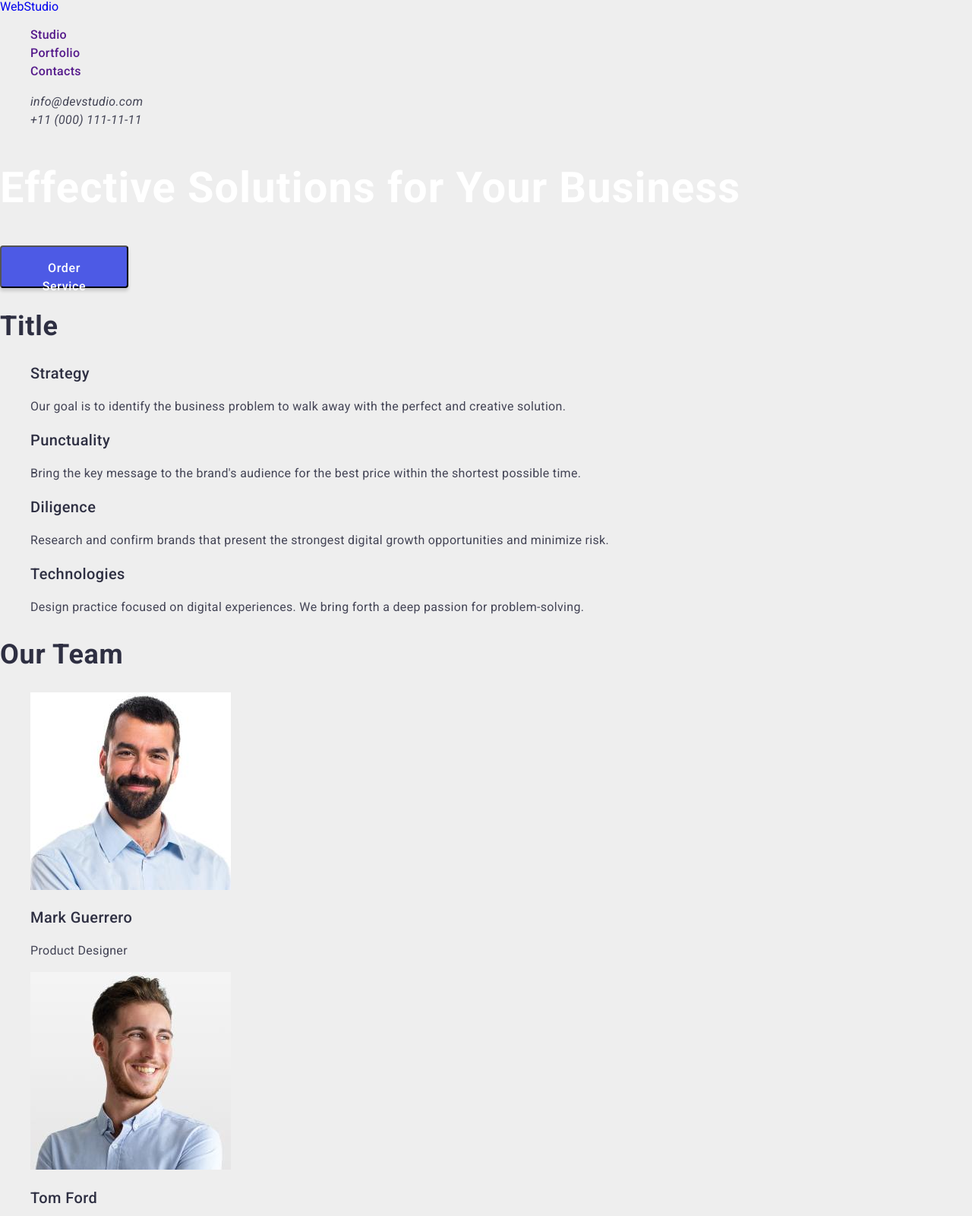
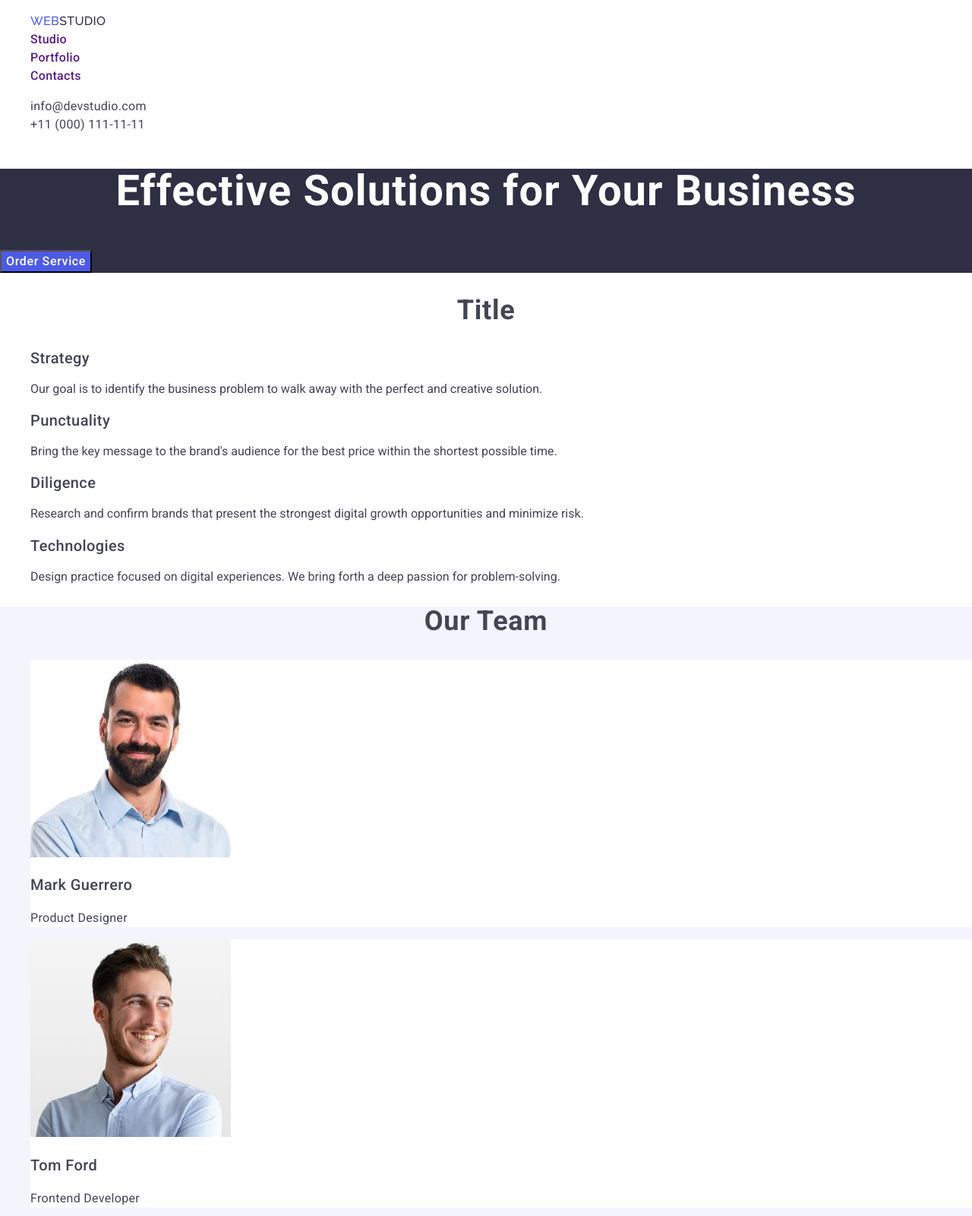
Before and after one commit to Mioshanika/goit-markup-hw-02, a plain HTML site: page index.html in a window 1280 px wide. Shown: the top 1600 px of the page at 76% size. Drawn offline with nearby package versions, Linux system fonts and the light colour scheme.

Commit message:
Update for html and css

```diff
--- a/css/styles.css
+++ b/css/styles.css
@@ -1,13 +1,25 @@
 body {
     font-family: Roboto, sans-serif;
-    color: #2e2f42;
-    background-color: #eee;
+    color: #434455;
+    background-color: #fff;
 }
 a {
     text-decoration: none;
 }
 ul {
     list-style-type: none;
+}
+.headr-logo {
+    font-family: "Raleway", sans-serif;
+    font-weight: 700;
+    font-size: 18px;
+    line-height: 1.17;
+    letter-spacing: .03em;
+    text-transform: uppercase;
+    color: #4d5ae5;
+}
+.headr-logo span {
+    color: #2e2f42;
 }
 .main-menu a {
     font-weight: 500;
@@ -26,16 +38,20 @@ ul {
     font-size: 16px;
     line-height: 1.5;
     letter-spacing: .02em;
+    font-style: normal;
     color: #434455;
 }
 .contact-us a:hover,
 .contact-us a:focus {
     color: #404bbf;
 }
+.sectn-motto {
+    background-color: #2e2f42;
+}
 .order-btn {
-    padding: 16px 32px;
+    /* padding: 16px 32px;
     /* box model */
-    width: 169px;
+    /* width: 169px;
     height: 56px;
     display: flex;
     align-items: flex-start;
@@ -48,27 +64,43 @@ ul {
     line-height: 1.5;
     letter-spacing: .04em;
     color: #fff;
-    /* visuals */
+    background-color: #4d5ae5;
+    /* visuals
     box-shadow: 0 4px 4px 0 rgb(0  0  0 / .15);
-    background-color: #4d5ae5;
-    border-radius: 4px;
+    border-radius: 4px; */
     cursor: pointer;
 }
-.order-btn:hover {
+.order-btn:hover,
+.order-btn:focus {
     background-color: #404bbf;
+}
+.sectn-team {
+    background-color: #f4f4fd;
+}
+.team-cards li {
+    background-color: #fff;
+}
+.team-cards p {
+    font-size: 16px;
+    line-height: 1.5;
+    letter-spacing: .02em;
+    color: #434455;
 }
 h1 {
     font-weight: 700;
     font-size: 56px;
-    line-height: 1.07143;
+    line-height: 1.07;
     letter-spacing: .02em;
+    text-align: center;
     color: #fff;
 }
 h2 {
     font-weight: 700;
     font-size: 36px;
-    line-height: 1.11111;
+    line-height: 1.11;
     letter-spacing: .02em;
+    text-align: center;
+    text-transform: capitalize;
 }
 h3 {
     font-weight: 500;
@@ -76,11 +108,20 @@ h3 {
     line-height: 1.2;
     letter-spacing: .02em;
 }
-.details {
-    font-size: 16px;
-    line-height: 1.5;
-    letter-spacing: .02em;
-    color: #434455;
+.footr {
+    background-color: #2e2f42;
+}
+.footr-logo {
+    font-family: "Raleway", sans-serif;
+    font-weight: 700;
+    font-size: 18px;
+    line-height: 1.17;
+    letter-spacing: .03em;
+    text-transform: uppercase;
+    color: #4d5ae5;
+}
+.footr-logo span {
+    color: #f4f4fd;
 }
 .footr-note {
     font-size: 16px;
--- a/index.html
+++ b/index.html
@@ -16,8 +16,8 @@
   <body>
     <header>
       <nav>
-        <a class="headr-logo" href="./index.html">WebStudio</a>
         <ul class="main-menu">
+          <li><a class="headr-logo" href="./index.html">Web<span>Studio</span></a></li>
           <li><a href="">Studio</a></li>
           <li><a href="">Portfolio</a></li>
           <li><a href="">Contacts</a></li>
@@ -32,7 +32,7 @@
     </header>
     <main>
       <!-- Motto -->
-      <section>
+      <section class="sectn-motto">
         <h1>Effective Solutions for Your Business</h1>
         <button class="order-btn" type="button">Order Service</button>
       </section>
@@ -67,28 +67,28 @@
         </ul>
       </section>
       <!-- Team -->
-      <section>
+      <section class="sectn-team">
         <h2>Our Team</h2>
-        <ul>
+        <ul class="team-cards">
           <li>
             <img src="./images/img-3.jpg" alt="Mark Guerrero's photo" width="264">
             <h3>Mark Guerrero</h3>
-            <p class="details">Product Designer</p>
+            <p>Product Designer</p>
           </li>
           <li>
             <img src="./images/img-2.jpg" alt="Tom Ford's photo" width="264">
             <h3>Tom Ford</h3>
-            <p class="details">Frontend Developer</p>
+            <p>Frontend Developer</p>
           </li>
           <li>
             <img src="./images/img-1.jpg" alt="Camila Garcia's photo" width="264">
             <h3>Camila Garcia</h3>
-            <p class="details">Marketing</p>
+            <p>Marketing</p>
           </li>
           <li>
             <img src="./images/img.jpg" alt="Daniel Wilson's photo" width="264">
             <h3>Daniel Wilson</h3>
-            <p class="details">UI Designer</p>
+            <p>UI Designer</p>
           </li>
         </ul>
       </section>
@@ -129,8 +129,8 @@
         </ul>
       </section>
     </main>
-    <footer>
-      <a class="footr-logo" href="./index.html">WebStudio</a>
+    <footer class="footr">
+      <a class="footr-logo" href="./index.html">Web<span>Studio</span></a>
       <p class="footr-note">
         Increase the flow of customers and sales for your business with digital marketing & growth solutions.
       </p>
```
